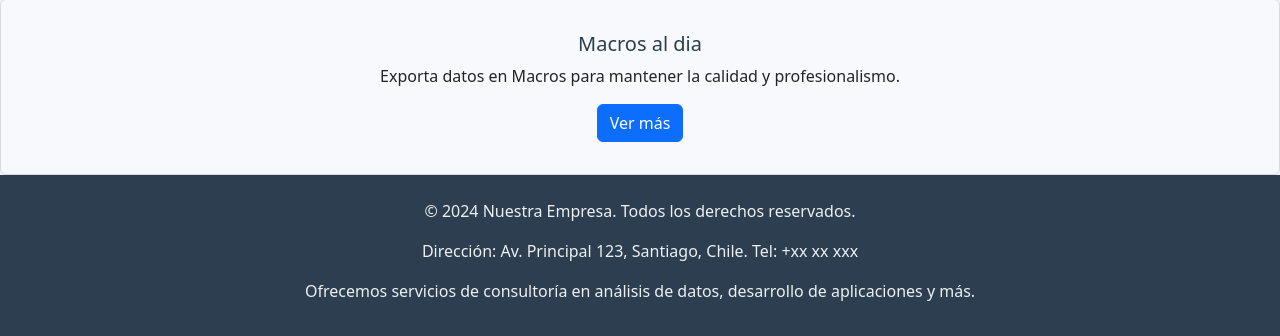
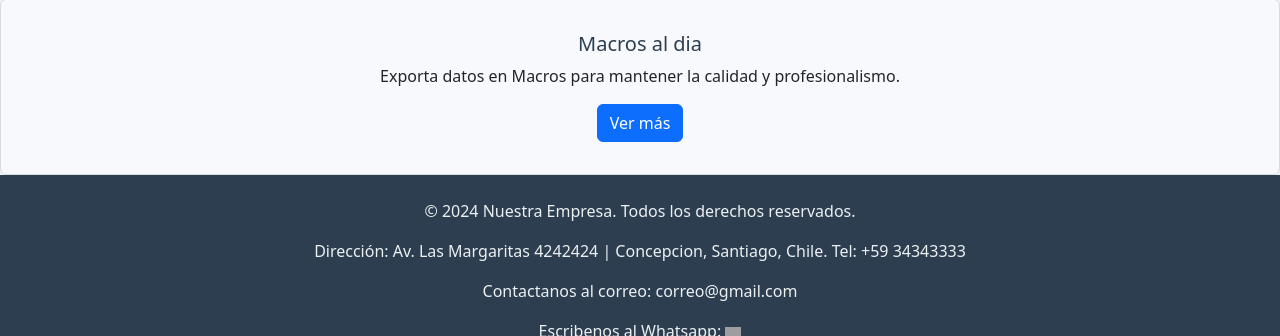
Before and after one commit to ndef10/datafuntastics, a Django app: page /sheetmarker/macros in a window 1280 px wide. Shown: the part 57-393 px from the top of the page. Run offline with Django 5.2, Linux system fonts and the light colour scheme; grey boxes are pictures that could not be loaded.

Commit message:
Se aplica uso de variables dinamicas

```diff
--- a/datafuntastics/sheetmarker/views.py
+++ b/datafuntastics/sheetmarker/views.py
@@ -7,14 +7,36 @@ import datetime
 def v_index(request):
     return HttpResponse("Sheetmarker index")
 
+static_values = {
+    "direccion": "Las flores 4242424 | Concepcion",
+    "direccion2": "Los Claveles 4242424 | Concepcion",
+    "direccion3": "Las Margaritas 4242424 | Concepcion",
+    "telefono": "59 34343333",
+    "correo": "correo@gmail.com",
+    "whatsapp": "+56933378817",
+
+}
+
 def macros(request):
-    return render(request, "sheetmarker/macros.html")
+    context = {
+        "static_values": static_values
+    }
+    return render(request, "sheetmarker/macros.html", context)
 
 def powerbi(request):
-    return render(request, "sheetmarker/powerbi.html")
+    static_values['direccion'] = static_values['direccion2']
+    context = {
+        "static_values": static_values
+    }
+    return render(request, "sheetmarker/powerbi.html", context)
 
 def analitica(request):
-    return render(request, "sheetmarker/analitica.html")
+    static_values['direccion'] = static_values['direccion3']
+    context = {
+        "static_values": static_values
+    }
+    return render(request, "sheetmarker/analitica.html", context)
+
 
 def v_reporte_xls(request):
     # Crear un libro de Excel
--- a/datafuntastics/templates/layout_sheetmarker.html
+++ b/datafuntastics/templates/layout_sheetmarker.html
@@ -73,7 +73,19 @@
     <footer class="text-center py-4">
         <div class="container">
             <p>&copy; 2024 Nuestra Empresa. Todos los derechos reservados.</p>
-            <p>Dirección: Av. Principal 123, Santiago, Chile. Tel: +xx xx xxx</p>
+            <p>Dirección: Av. {{ static_values.direccion }}, Santiago, Chile. Tel: +{{ static_values.telefono }}</p>
+            <p>Contactanos al correo: {{ static_values.correo }}</p>
+            <p>Escribenos al Whatsapp:
+                <a href="https://wa.me/{{ static_values.whatsapp }}">
+                <img width="16" src="https://cdn3.iconfinder.com/data/icons/2018-social-media-logotypes/1000/2018_social_media_popular_app_logo-whatsapp-512.png">
+                </a>
+                </p>
+            <p>Buscanos en Instagram:
+                <a href="https://wa.me/{{ static_values.whatsapp }}"></a>
+                <img width="36" src="https://cdn1.iconfinder.com/data/icons/2019-social-media/512/social_media-04-256.png" alt="">
+
+                <img src="image.png" alt="">
+            </p>
             <p>Ofrecemos servicios de consultoría en análisis de datos, desarrollo de aplicaciones y más.</p>
         </div>
     </footer>
```
